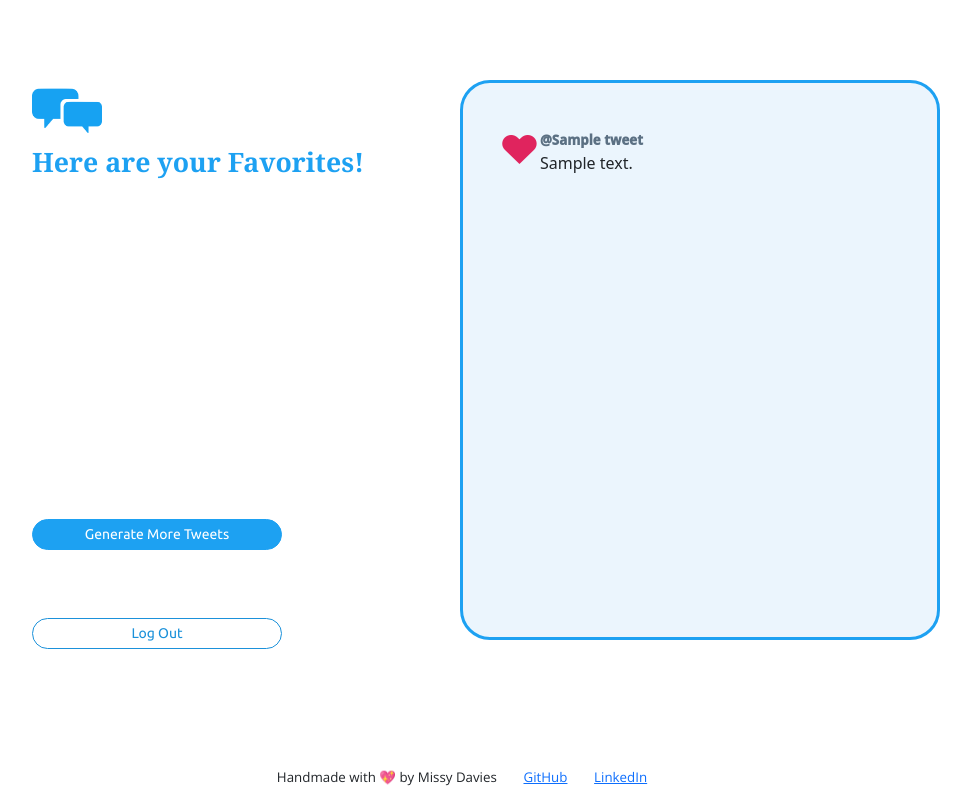
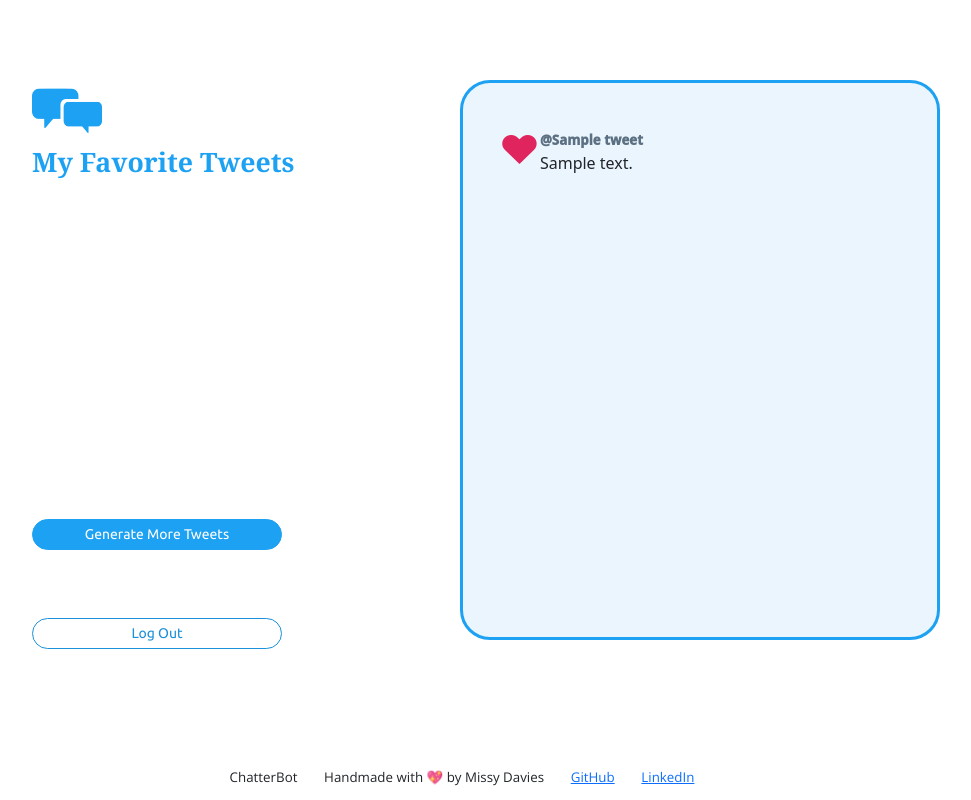
Before and after one commit to missy-davies/chatterbot, a Flask app: page /favorites in a window 1280 px wide. Shown: the whole page, without its empty margins (178-1149 px from the left). Run offline with Flask 2, Linux system fonts and the light colour scheme; a user stored in the database is signed in; tables that the repository leaves empty hold one stand-in row (values such as "Sample post"); some libraries are stand-ins or nearby versions.

Commit message:
Rework copy and add tour tips to facilitate new users learning how to use the tool

```diff
--- a/server.py
+++ b/server.py
@@ -94,7 +94,8 @@ def login():
         flash('Wrong password, please try again 😁')
         return redirect('/login')
     else:
-        flash(f'Welcome, {user.fname}! 🦄')
+        greeting = user.fname.capitalize()
+        flash(f'Welcome to ChatterBot, {greeting}! 🦄')
         login_user(user)
         return redirect('/generate')
 
@@ -102,14 +103,6 @@ def login():
 ####################################################################
 #                   Routes Using Markov Library                    #
 ####################################################################
-
-@app.route('/generate')
-@login_required
-def show_tweet_generator():
-    """Show tweet generator page and generate new tweets"""
-
-    return render_template('generate.html')
-
 
 def markov_algo(list_twitter_accounts):
     """Use Markov library to create and return a string based given twitter account(s)"""
@@ -197,12 +190,31 @@ def get_ug_tweets():
     return jsonify(sorted(tweets_text, key = lambda i: i['id']))
 
 
+@app.route('/generate')
+@login_required
+def show_tweet_generator():
+    """Show tweet generator page and generate new tweets"""
+    tweets = current_user.tweets
+    no_tweets = True
+    if len(tweets) != 0:
+        no_tweets = False
+
+    return render_template('generate.html', no_tweets=no_tweets)
+
+
 @app.route('/favorites')
 @login_required
 def show_favorites():
     """Display favorite generated tweets"""
 
-    return render_template('favorites.html')
+    tweets = current_user.tweets
+    no_favs = True
+    for tweet in tweets:
+        if tweet.fav_status == True:
+            no_favs = False
+            break
+
+    return render_template('favorites.html', no_favs=no_favs)
 
 
 @app.route('/toggle-fav', methods=['POST'])
--- a/static/css/style.css
+++ b/static/css/style.css
@@ -17,6 +17,25 @@ h3 {
 	font-size: 20pt;
 	color: #1DA1F2;
 	padding-bottom: 0.5em;
+}
+
+.tour-tip {
+	font-size: 25pt;
+	color: #dde2e6;
+	padding-top: 5em;
+	padding-left: 1.75em;
+	position: absolute;
+	z-index: 900;
+}
+
+#tour-fav {
+	padding-left: 2em;
+}
+
+h4 {
+	font-family: 'Noto Serif', serif;
+	font-size: 11pt;
+	color: #1DA1F2;
 }
 
 p {
@@ -69,6 +88,7 @@ html, body {
 	width: 100%;
 	height: 2rem;
 	background: #ffffff;
+	z-index: 1000;
 }
 
 .about-info li {
@@ -212,6 +232,7 @@ img {
 
 .tweet-package {
 	margin-top: 0.75em;
+	z-index: 950;
 }
 
 .centered {
@@ -243,6 +264,7 @@ img {
     font-size: 40px;
 	color: #aaa;
 	cursor: pointer;
+	z-index: 1000;
 }
 
 .heart:hover {
--- a/static/js/tweet-generator.js
+++ b/static/js/tweet-generator.js
@@ -66,3 +66,8 @@ $('#generate-tweet').on('click', (evt) => {
 		});
 	}
 });
+
+// Set Flask Flashed messages to fade out after 10 seconds
+setTimeout(function () {
+	$('.flash-msg').fadeOut('slow');
+}, 10000);
--- a/templates/base.html
+++ b/templates/base.html
@@ -47,6 +47,7 @@
 
 	<footer class="footer">
 		<ul class="about-info">
+			<li>ChatterBot</li>
 			<li>Handmade with 💖 by Missy Davies</li>
 			<li><a href="https://github.com/missy-davies" target="_blank">GitHub</a></li>
 			<li><a href="https://www.linkedin.com/in/missydavies/" target="_blank">LinkedIn</a></li>
--- a/templates/create-account.html
+++ b/templates/create-account.html
@@ -6,8 +6,7 @@
 <div class="container">
   <div class="row align-items-center justify-content-center static-height vertical-center">
     <div class="col">
-      <h1>They Really Said That?!<br>
-      Mash together celebrities and generate crazy new Tweets</h1>
+      <h1>Remix celebrity Twitter accounts to generate new parody Tweets</h1>
       <div id="carouselExampleSlidesOnly" class="carousel slide" data-ride="carousel">
         <div class="carousel-inner">
           <div class="carousel-item active">
--- a/templates/favorites.html
+++ b/templates/favorites.html
@@ -9,7 +9,7 @@
     <div class="col">
       <div class="fav-directions">
         <img class="logo" src="/static/img/Logo Small.png">
-        <h3>Here are your Favorites!</h3>
+        <h3>My Favorite Tweets</h3>
         <form>
           <button class="btn btn-primary btn-sm generate-fav" type="submit" formaction="/generate">Generate More Tweets</button>
         </form>
@@ -20,6 +20,11 @@
     </div>
     <div class="col centered">
       <div class="widget">
+        {% if no_favs %}
+          <h3 class="tour-tip text-align-center" id="tour-fav">'like' a Tweet<br>
+                                                               to add it to your<br>
+                                                               Favorites</h3>
+        {% endif %}
         <div class="fav-tweets">
         </div>
       </div>
--- a/templates/login.html
+++ b/templates/login.html
@@ -6,8 +6,7 @@
 <div class="container">
   <div class="row align-items-center justify-content-center static-height vertical-center">
     <div class="col">
-      <h1>They Really Said That?!<br>
-      Mash together celebrities and generate crazy new Tweets</h1>
+      <h1>Remix celebrity Twitter accounts to generate new parody Tweets</h1>
       <div id="carouselExampleSlidesOnly" class="carousel slide" data-ride="carousel">
         <div class="carousel-inner">
           <div class="carousel-item active">
--- a/templates/page-not-found.html
+++ b/templates/page-not-found.html
@@ -12,7 +12,7 @@
 				width="480" height="350" frameborder="0"></iframe>
 		</div>
 		<h2 class='centered'>404</h2>
-		<p class="centered">Let us help you get back to somewhere more fun!</a></p>
+		<p class="centered">Let us help you get back to somewhere more fun! 😏</a></p>
 		<form class="centered">
 			<button class="btn btn-primary btn-sm" type="submit" formaction="/generate">Generate More Tweets!</button>
 		</form>
```
Also changed, not shown: templates/generate.html (+8 -3 lines), static/img/Logo Small.png, static/img/tweet1.png, static/img/tweet2.png, static/img/tweet3.png, static/img/tweet4.png, static/img/tweet5.png.
